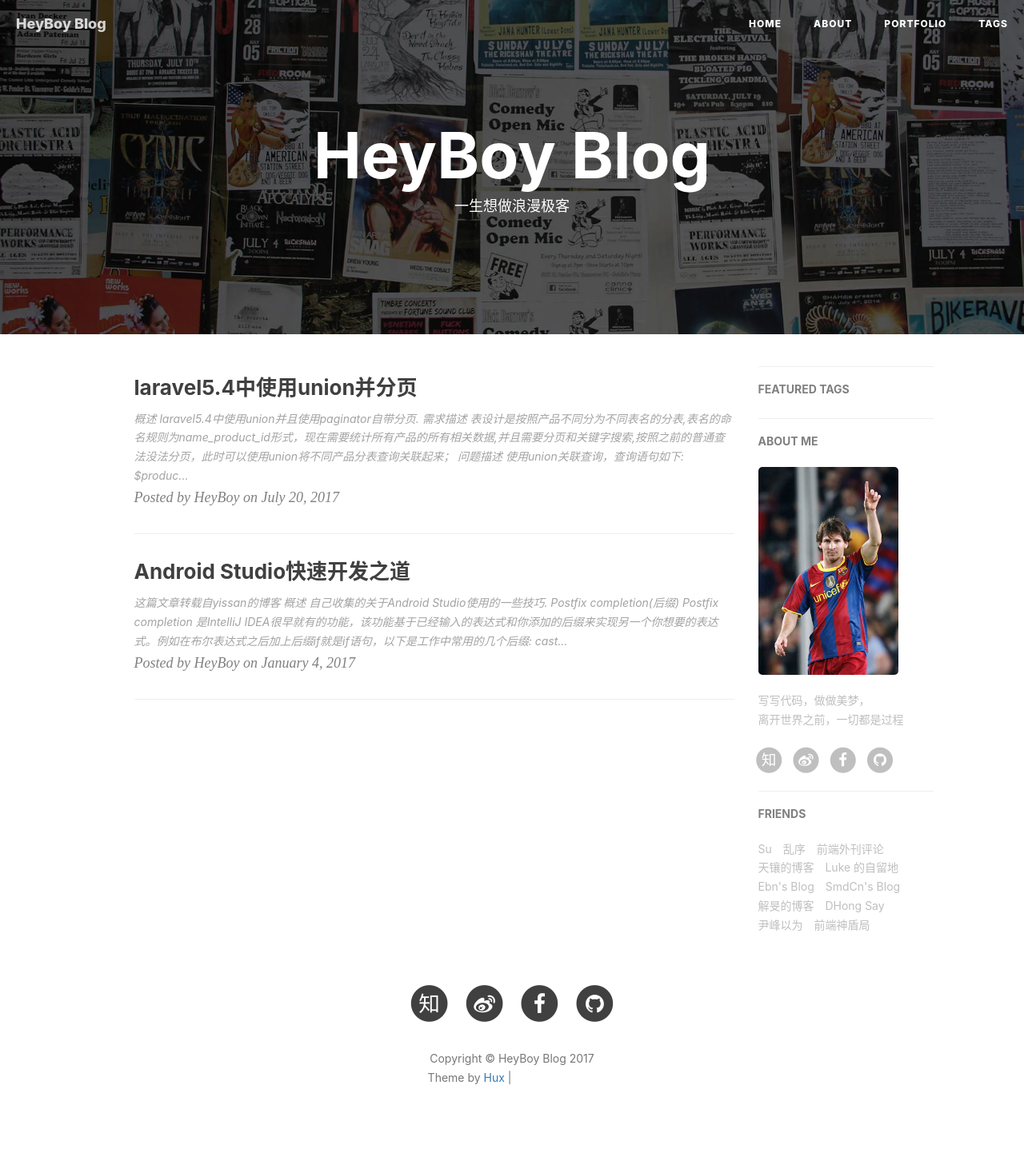
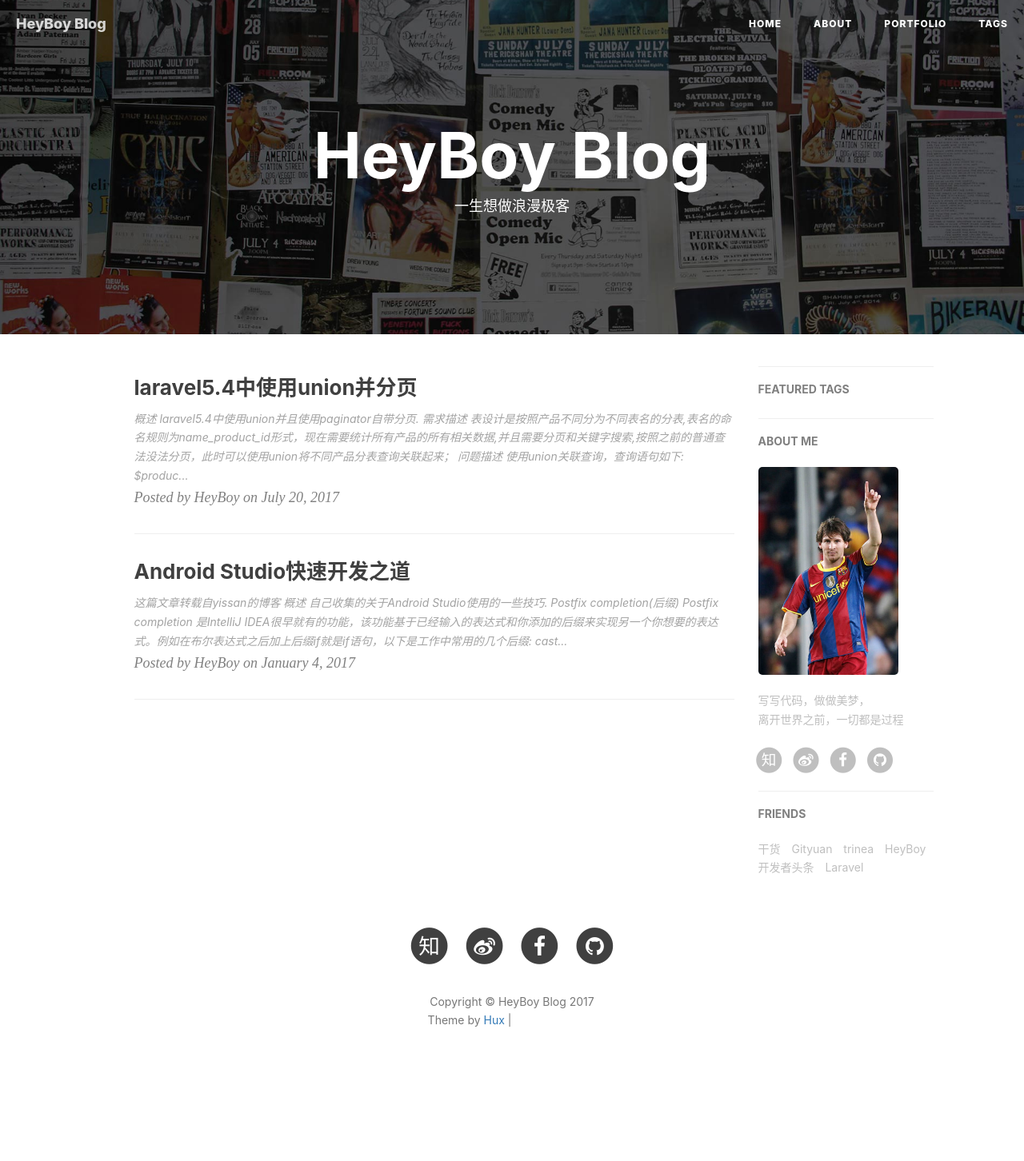
Before and after one commit to pengbs/pengbs.github.io, a Jekyll site: the page built from index.html, in a window 1280 px wide. Shown: the whole page at 80% size. Built offline with Jekyll 4.4.1, drawn with Linux system fonts in a browser that asks for light colours; nearby versions of some CDN libraries; the list of posts is cut into pages by our own code; comment, search, counter and statistics services are not loaded; after the commit the page ends 1380 px from its top, so only the background shows below that; grey boxes are pictures that could not be loaded.

Commit message:
友链修改

```diff
--- a/_config.yml
+++ b/_config.yml
@@ -90,37 +90,22 @@ service-worker: true
 # Friends
 friends: [
     {
-        title: "Su",
-        href: "http://su.gallery/"
+        title: "干货",
+        href: "http://gank.io/"
     },{
-        title: "乱序",
-        href: "http://mida.re/"
+        title: "Gityuan",
+        href: "http://gityuan.com/"
     },{
-        title: "前端外刊评论",
-        href: "http://qianduan.guru/"
+        title: "trinea",
+        href: "http://p.codekk.com/?from=trinea.cn"
     },{
-        title: "天镶的博客",
-        href: "http://lingyu.wang/"
+        title: "HeyBoy",
+        href: "http://heyelu.blogspot.com/"
     },{
-        title: "Luke 的自留地",
-        href: "http://hmqk1995.github.io"
+        title: "开发者头条",
+        href: "https://toutiao.io/"
     },{
-        title: "Ebn's Blog",
-        href: "http://ebnbin.com/"
-    },{
-        title: "SmdCn's Blog",
-        href: "http://blog.smdcn.net"
-    },{
-        title: "解旻的博客",
-        href: "http://xieminis.me/"
-    },{
-        title: "DHong Say",
-        href: "http://dhong.co"
-    },{
-        title: "尹峰以为",
-        href: "http://ingf.github.io/"
-    },{
-        title: "前端神盾局",
-        href: "http://wepiaofei.github.io/blog/"
+        title: "Laravel",
+        href: "http://d.laravel-china.org/docs/5.4"
     }
 ]
```
